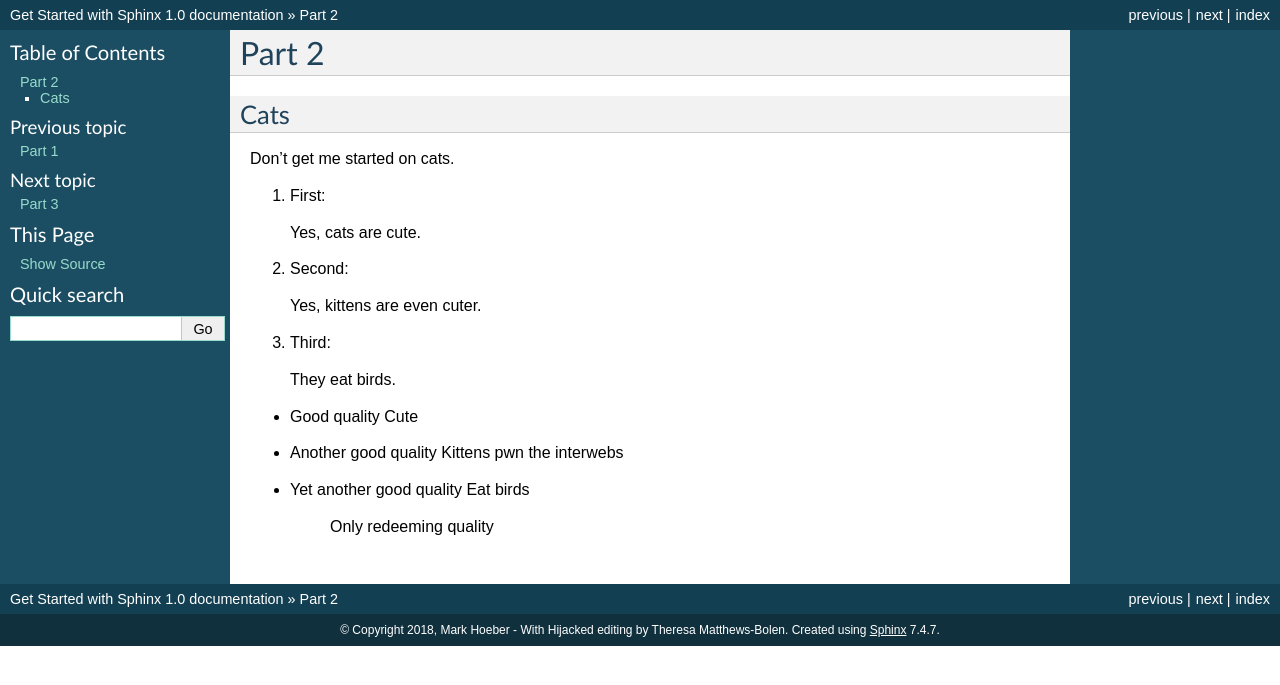
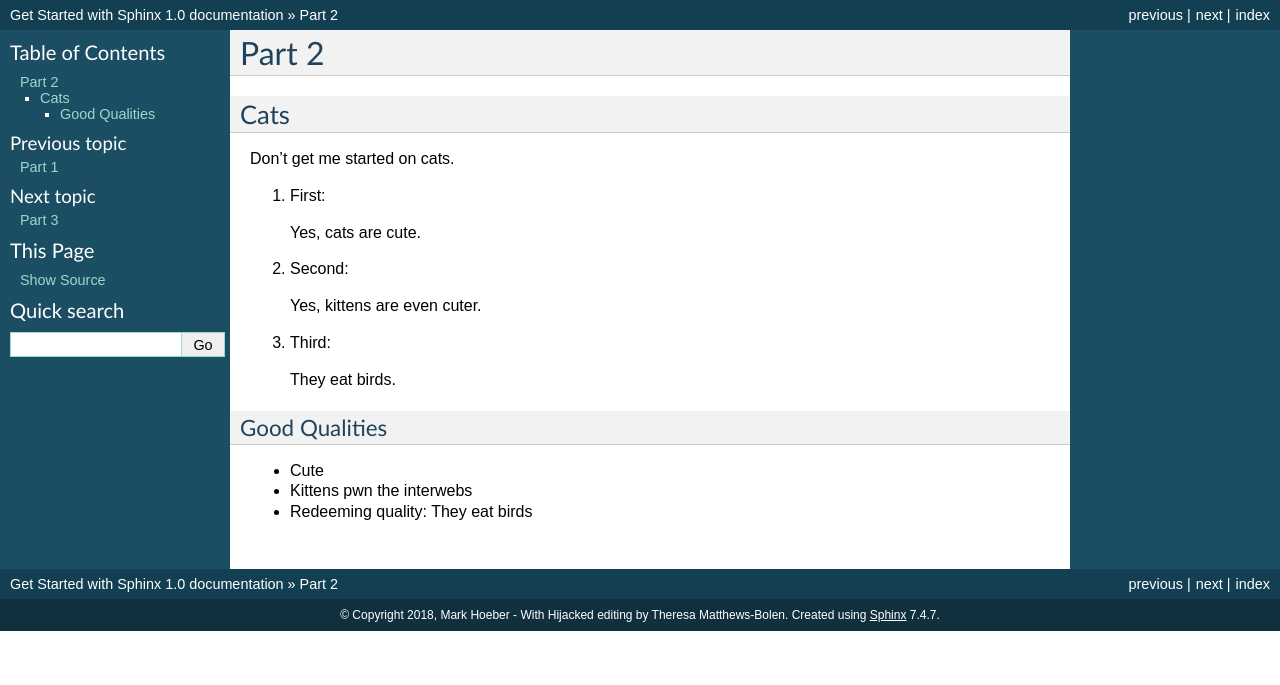
Before and after one commit to MarkHoeber/get_started_sphinx, a Sphinx documentation site: the page built from source/part-2.rst, in a window 1280 px wide. Shown: the top 685 px of the page. Built offline with Sphinx 7.4.7, drawn with Linux system fonts in a browser that asks for light colours.

Commit message:
Update part-2.rst

```diff
--- a/source/part-2.rst
+++ b/source/part-2.rst
@@ -20,13 +20,12 @@ Don't get me started on cats.
 
    They eat birds.
 
+================
+Good Qualities
+================
 
-* Good quality
-  Cute
+* Cute
 
-* Another good quality
-  Kittens pwn the interwebs
+* Kittens pwn the interwebs
 
-* Yet another good quality
-  Eat birds
-    Only redeeming quality
+* Redeeming quality: They eat birds
```
